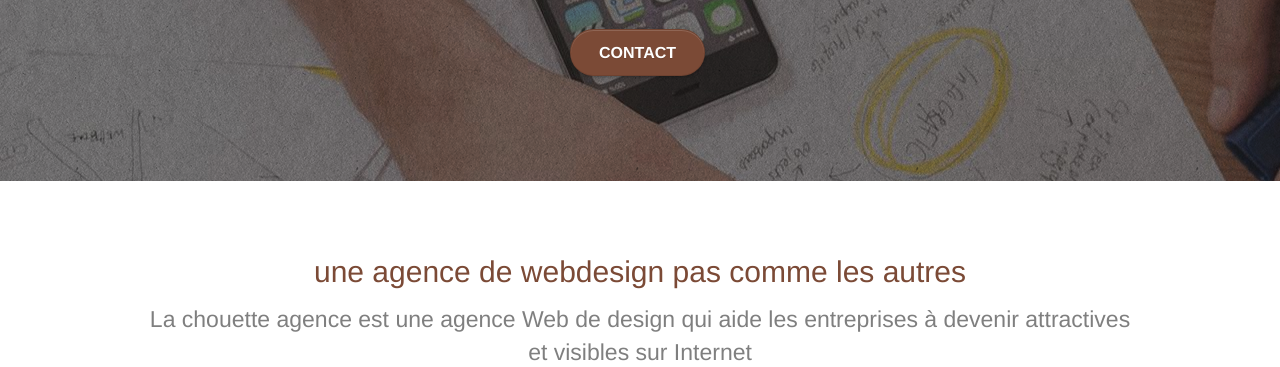
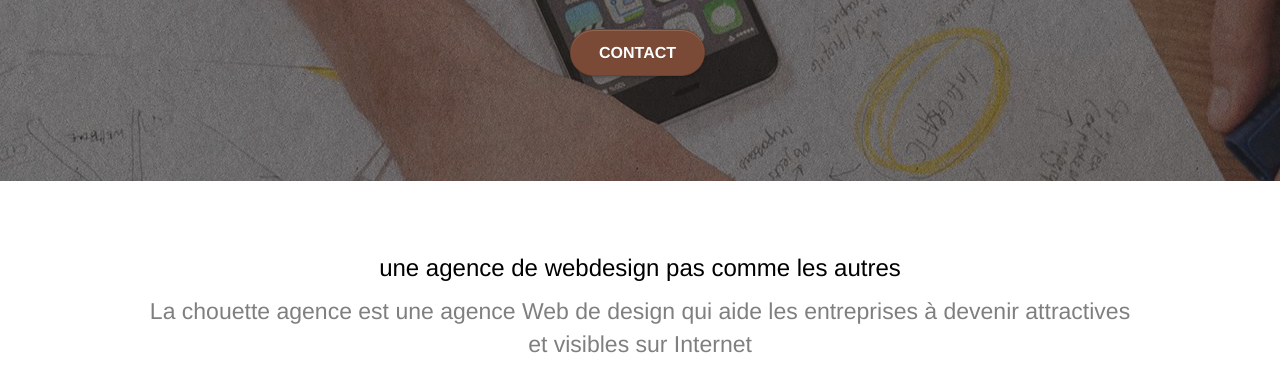
Before and after one commit to GeoffroyAlarcon/chouette-agence, a plain HTML site: page index.html in a window 1280 px wide. Shown: the part 386-753 px from the top of the page. Drawn offline with Linux system fonts and the light colour scheme.

Commit message:
modif h2 index

```diff
--- a/style.css
+++ b/style.css
@@ -683,8 +683,8 @@ a {
   margin: auto auto auto auto;
 }
 .text-center h2 {
-  font-size: 30px;
-  color: #7b4a36;
+  font-size: 24px;
+  color: black;
 }
 .text-center .recommandation p {
   font-size: 14px;
```
